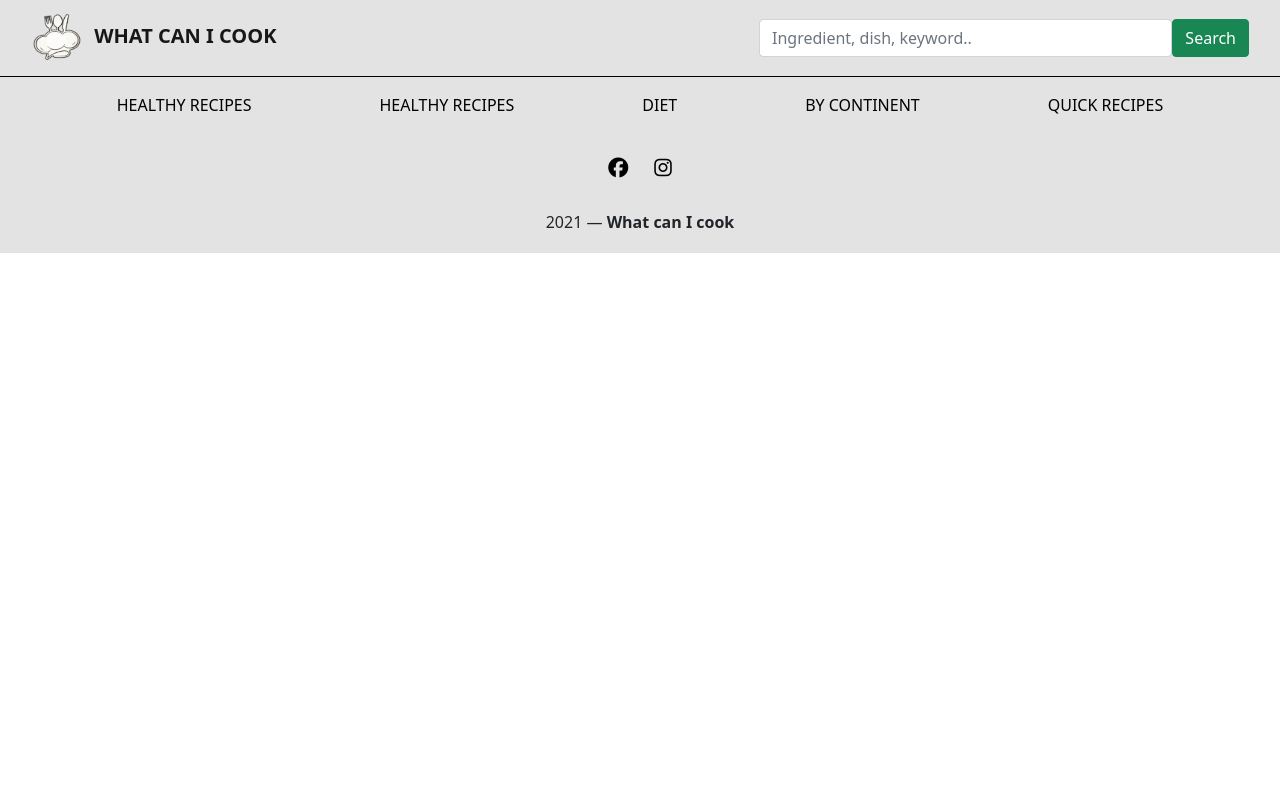
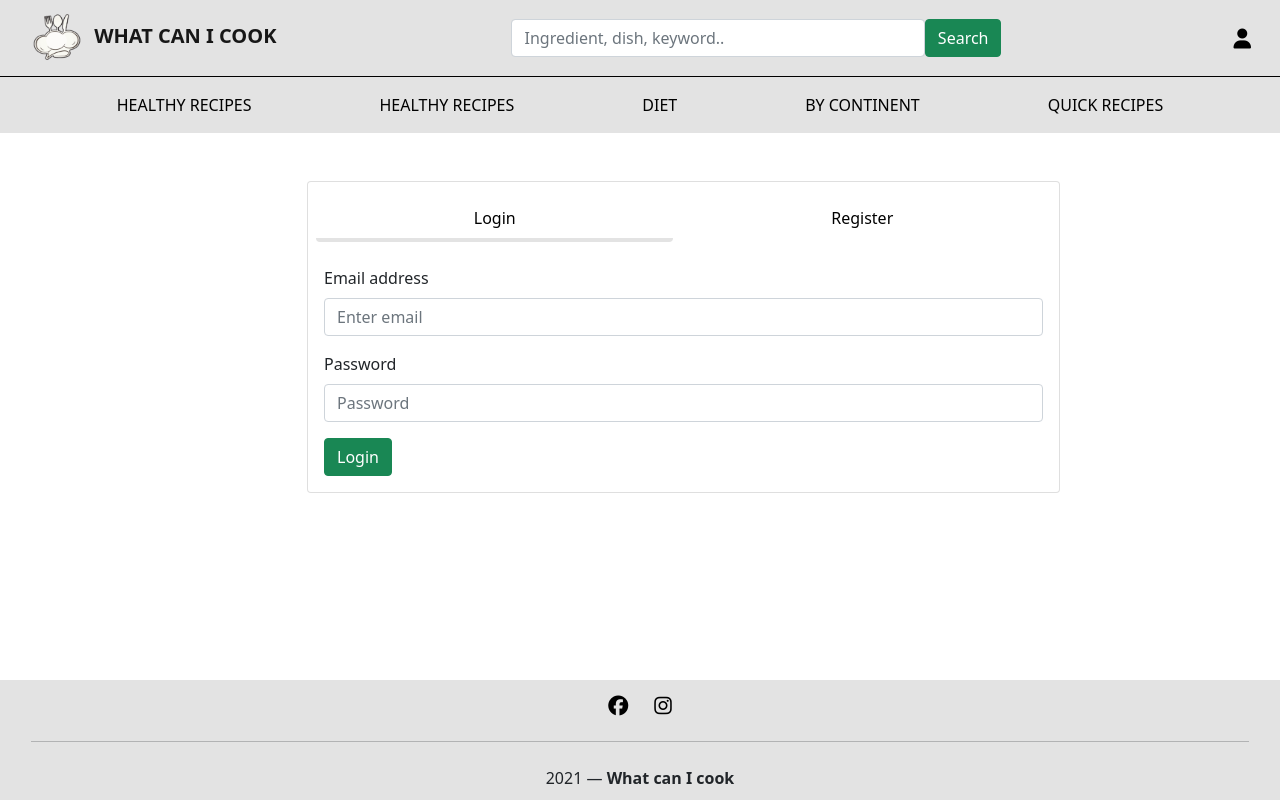
Before and after one commit to borisivnc/whatcanicook, a React (Create React App) app: page /login in a window 1280 px wide. Built offline with nearby package versions, Linux system fonts and the light colour scheme.

Commit message:
Login added

```diff
--- a/src/App.css
+++ b/src/App.css
@@ -1,5 +1,5 @@
 .App {
-  text-align: center;
+  /*text-align: center;*/
 }
 
 .App-logo {
--- a/src/App.js
+++ b/src/App.js
@@ -12,18 +12,23 @@ import Search from './components/Search'
 import Home from './components/Home'
 import Footer from './components/Footer'
 import Category from './components/Category'
+import Login from './components/Login'
 
 
 function App() {
   return (
     <div className="App">
+      <div className="pageContainer">
         <Router>
-        <div>
+
             <MainNavbar/>
             <SecondNavbar/>
             <Switch>
               <Route path="/recipe/:id">
                 <Recipe/>
+              </Route>
+              <Route path="/login">
+                <Login/>
               </Route>
               <Route path="/search">
                 <Search/>
@@ -35,9 +40,9 @@ function App() {
                 <Home/>
               </Route>
             </Switch>
+        </Router>
+      </div>
       <Footer/>
-        </div>
-      </Router>
     </div>
   );
 }
--- a/src/components/Footer.js
+++ b/src/components/Footer.js
@@ -6,11 +6,12 @@ const Footer = () => {
 
     return(
         <div>
-        <Navbar style={{height:'120px',width:'100%'}}>
+        <Navbar style={{height:'120px',width:'100%', position: 'relative', bottom: 0, textAlign: 'center'}}>
             <Col>
                     <Button variant="link" style={{color:'black'}}><i className="fab fa-facebook fa-lg"></i></Button>
                     <Button variant="link" style={{color:'black'}} ><i className="fab fa-instagram fa-lg"></i></Button>
 
+                <hr/>
                 <div className="footerButton mt-4 mb-1">
                     {new Date().getFullYear() } — <strong>What can I cook</strong>
                 </div>
--- /dev/null
+++ b/src/components/Login.js
@@ -0,0 +1,74 @@
+import React from 'react'
+import '../css/login.css'
+import { Form, Card, Button, Nav, Tab, Col} from 'react-bootstrap'
+
+const Login = () => {
+
+    return(
+        <div className="container p-5">
+            <Col md={{  span: 9, offset: 2 }}>
+            <Card>
+                <Card.Body>
+                <Tab.Container id="left-tabs-example" defaultActiveKey="#log">
+                <Nav fill variant="pills" defaultActiveKey="#log">
+                <Nav.Item>
+                    <Nav.Link eventKey="#log">Login</Nav.Link>
+                </Nav.Item>
+                <Nav.Item>
+                    <Nav.Link eventKey="#register">Register</Nav.Link>
+                </Nav.Item>
+                </Nav>
+                <Tab.Content>
+                    <Tab.Pane eventKey="#log">
+                        <div className="mt-4">
+                        <Form>
+                        <Form.Group className="mb-3" controlId="formBasicEmail">
+                            <Form.Label>Email address</Form.Label>
+                            <Form.Control type="email" placeholder="Enter email" />
+                        </Form.Group>
+
+                        <Form.Group className="mb-3" controlId="formBasicPassword">
+                            <Form.Label>Password</Form.Label>
+                            <Form.Control type="password" placeholder="Password" />
+                        </Form.Group>
+
+                        <Button variant="success" type="submit">
+                            Login
+                        </Button>
+                        </Form>
+                        </div>
+                    </Tab.Pane>
+                    <Tab.Pane eventKey="#register">
+                    <div className="mt-4">
+                        <Form>
+                        <Form.Group className="mb-3">
+                            <Form.Label>Name</Form.Label>
+                            <Form.Control type="text" placeholder="Enter your name" />
+                        </Form.Group>
+                        <Form.Group className="mb-3" controlId="formBasicEmail">
+                            <Form.Label>Email address</Form.Label>
+                            <Form.Control type="email" placeholder="Enter email" />
+                        </Form.Group>
+
+                        <Form.Group className="mb-3" controlId="formBasicPassword">
+                            <Form.Label>Password</Form.Label>
+                            <Form.Control type="password" placeholder="Password" />
+                        </Form.Group>
+
+                        <Button variant="success" type="submit">
+                            Register
+                        </Button>
+                        </Form>
+                    </div>
+                    </Tab.Pane>
+                </Tab.Content>
+                </Tab.Container>
+                </Card.Body>
+            </Card>
+            </Col>
+
+        </div>
+    )
+}
+
+export default Login;
--- a/src/components/MainNavbar.js
+++ b/src/components/MainNavbar.js
@@ -44,6 +44,7 @@ const MainNavbar = () => {
                     <Button onClick={handleSearch} variant="success">Search</Button>
                     </Form>
                 </Col>
+                <Button variant="link" href="/login" style={{color:'black'}}><i class="fas fa-user fa-lg"></i></Button>
             </Navbar>
 
         </>
--- /dev/null
+++ b/src/css/login.css
@@ -0,0 +1,15 @@
+.nav-pills .nav-link.active{
+    background-color: white !important;
+    color: black !important;
+    border-bottom: 4px solid #e3e3e3 !important;
+}
+
+.nav-link {
+    color: black !important;
+    transition: none !important;
+}
+
+.container{
+    margin: 0 auto;
+    width: 100px;
+}
--- a/src/css/styles.css
+++ b/src/css/styles.css
@@ -1,3 +1,18 @@
+
+html, body, #root{
+    height: 100%;
+    min-height: 100%;
+}
+
+.App{
+    display: flex;
+    flex-direction: column;
+    min-height: 100vh;
+}
+
+.pageContainer{
+    flex: 1;
+}
 
 .navbar{
     background-color: #e3e3e3;
```
Lines whose indentation alone changed are shown as unchanged.
